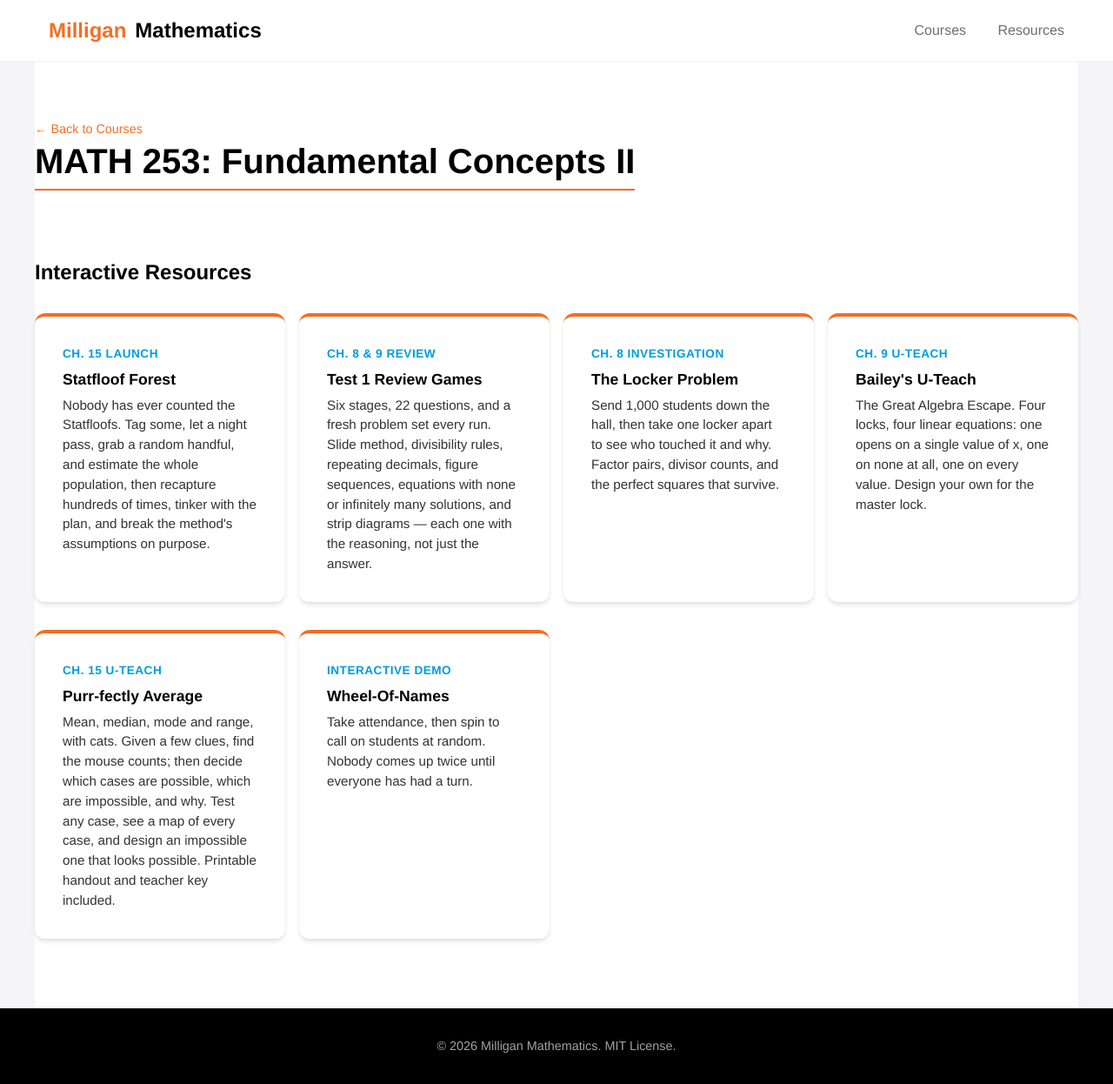
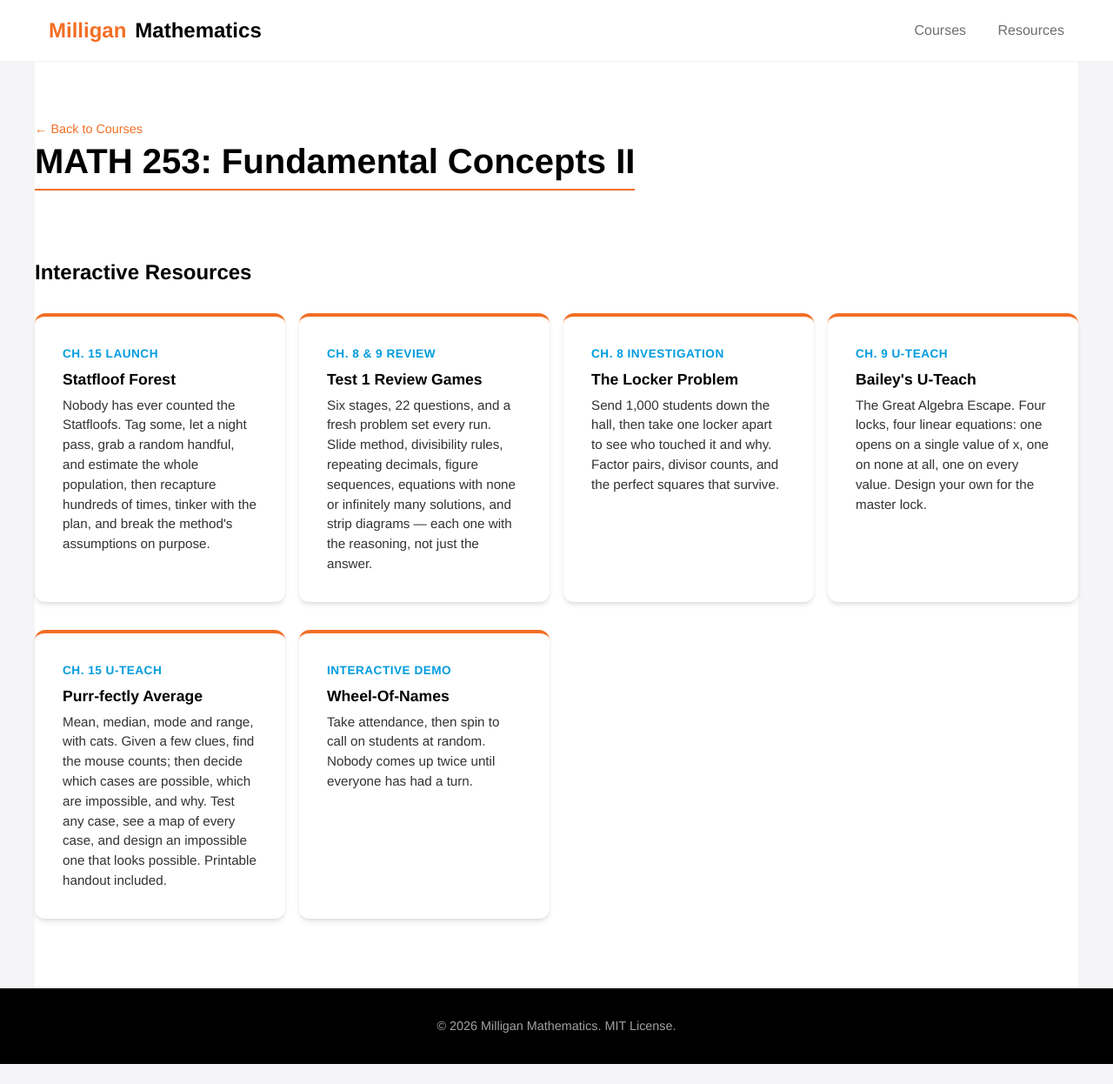
Before and after one commit to milligan-mathematics/courses, a Jekyll site: the page built from 253/index.md, in a window 1280 px wide and 1246 px high. Shown: the whole window at 87% size. Built offline with Jekyll 4.4.1, drawn with Linux system fonts in a browser that asks for light colours.

Commit message:
Remove the Purr-fectly Average teacher key from the site
The teacher guide is kept with the U-Teach materials instead of being published.
The student handout stays on the page.

Co-Authored-By: Claude Sonnet 5.5 <noreply@anthropic.com>

```diff
--- a/253/about-average.html
+++ b/253/about-average.html
@@ -210,8 +210,6 @@
                 <div class="aa-dl">
                     <a class="aa-btn" href="about-average-worksheet.pdf">Student handout (PDF)</a>
                     <a class="aa-btn ghost" href="about-average-worksheet.docx">Student handout (Word, editable)</a>
-                    <a class="aa-btn ghost" href="about-average-teacher-key.pdf">Teacher key (PDF)</a>
-                    <a class="aa-btn ghost" href="about-average-teacher-key.docx">Teacher key (Word)</a>
                 </div>
 
                 <h3>A possible flow</h3>
--- a/253/index.md
+++ b/253/index.md
@@ -23,7 +23,7 @@ activities:
   - title: "Purr-fectly Average"
     url: "about-average.html"
     type: "Ch. 15 U-Teach"
-    description: "Mean, median, mode and range, with cats. Given a few clues, find the mouse counts; then decide which cases are possible, which are impossible, and why. Test any case, see a map of every case, and design an impossible one that looks possible. Printable handout and teacher key included."
+    description: "Mean, median, mode and range, with cats. Given a few clues, find the mouse counts; then decide which cases are possible, which are impossible, and why. Test any case, see a map of every case, and design an impossible one that looks possible. Printable handout included."
   - title: "Wheel-Of-Names"
     url: "wheel-of-names.html"
     type: "Interactive Demo"
```
Also changed, not shown: 2 other files.
